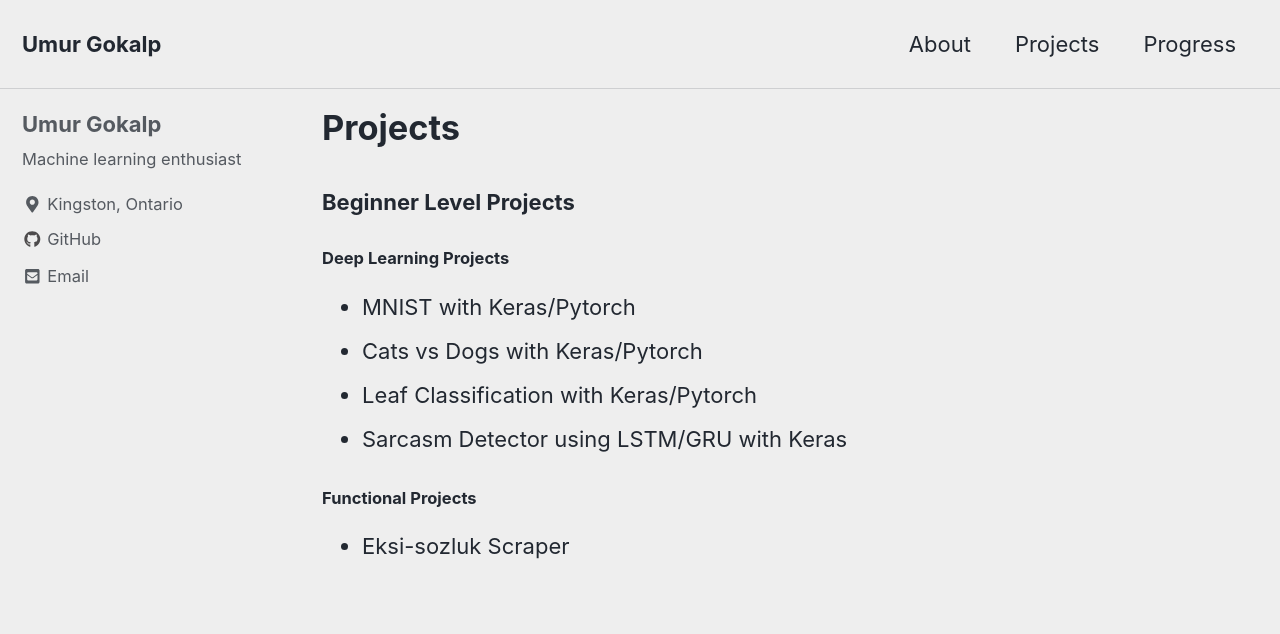
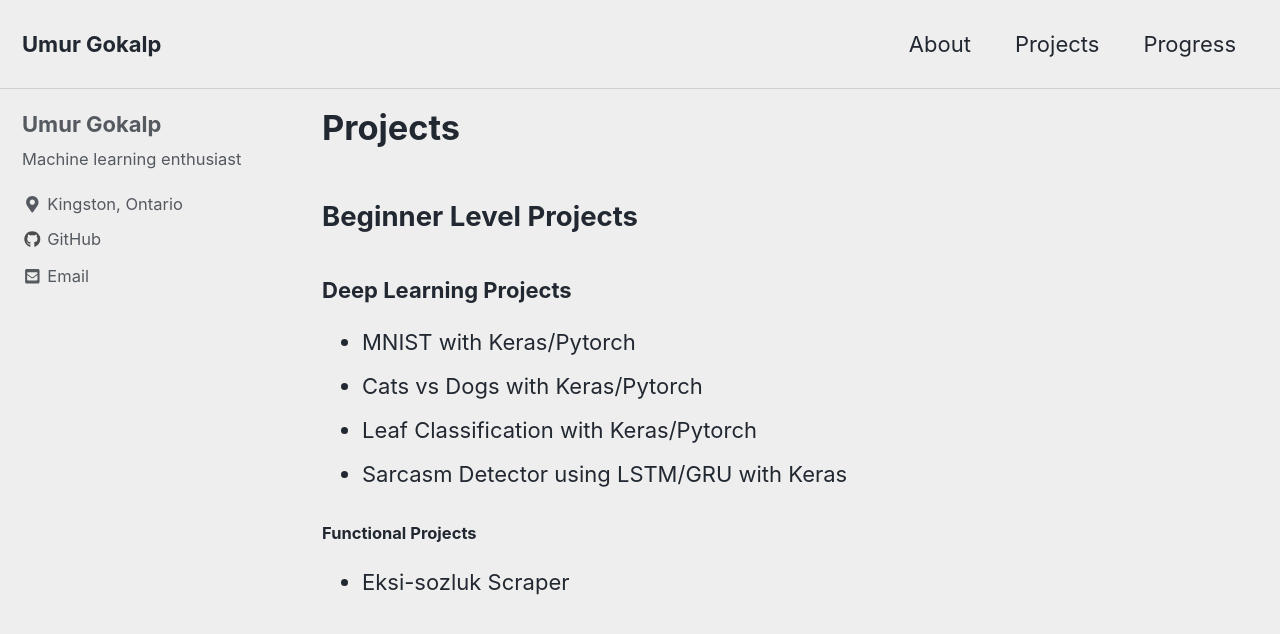
Before and after one commit to uGokalp/ugokalp.github.io-Old, a Jekyll site: the page built from _pages/projects.md, in a window 1280 px wide and 900 px high. Shown: the top 634 px of the window. Built offline with Jekyll 4.4.1, drawn with Linux system fonts in a browser that asks for light colours; cached includes are drawn as plain includes; nearby versions of some CDN libraries.

Commit message:
Update projects.md

```diff
--- a/_pages/projects.md
+++ b/_pages/projects.md
@@ -7,12 +7,12 @@ author_profile: true
   #image: "/assets/images/"
 
 ---
-### Beginner Level Projects
-#### Deep Learning Projects
+## Beginner Level Projects
+### Deep Learning Projects
 - MNIST with Keras/Pytorch
 - Cats vs Dogs with Keras/Pytorch
 - Leaf Classification with Keras/Pytorch
-- <span style="font-size:6;"> Sarcasm Detector using LSTM/GRU with Keras</span>
+- Sarcasm Detector using LSTM/GRU with Keras
 
 
 #### Functional Projects
```
